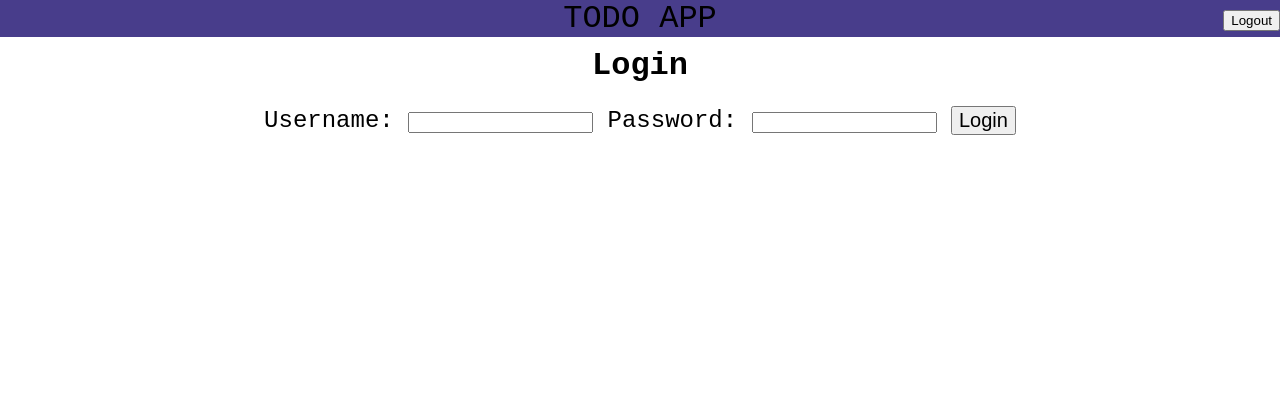
After one commit to danielamonteiro/todo-django-app, a Django app: page /login/ in a window 1280 px wide. The commit adds this page. Shown: the top 420 px of the page. Run offline with Django 3.2, Linux system fonts and the light colour scheme.

Commit message:
implementando opções de login e logout

```diff
--- a/TO_DO/TO_DO/urls.py
+++ b/TO_DO/TO_DO/urls.py
@@ -21,7 +21,7 @@ from django.views.generic import RedirectView
 urlpatterns = [
     path('admin/', admin.site.urls),
     path('todo/', views.tasks_list),
-    path('todo/tasks', views.task),
+    path('todo/tasks/', views.task),
     path('todo/tasks/submit', views.submit_task),
     path('todo/tasks/delete/<int:id_task>/', views.delete_task),
     path('', RedirectView.as_view(url='/todo/')),
--- a/TO_DO/todo_app/static/style.css
+++ b/TO_DO/todo_app/static/style.css
@@ -62,6 +62,56 @@ th {
     color: white;
 }
 
-form {
+.todo-form {
     text-align: center;
 }
+
+.task-form {
+    font-family: 'Courier New', Courier, monospace;
+    text-align: left;
+    margin: 0;
+    position: absolute;
+    top: 40%;
+    left: 50%;
+    transform: translate(-40%, -50%);
+    font-size: xx-large;
+}
+
+.btn-tasks-save {
+    margin: auto;
+    text-align: center;
+    display: inline-block;
+    position: absolute;
+    left: 30%;
+    font-size: medium;
+
+}
+
+.btn-tasks-cancel {
+    margin: auto;
+    text-align: center;
+    display: inline-block;
+    position: absolute;
+    left: 50%;
+    font-size: medium;
+
+}
+
+.login {
+    font-family: 'Courier New', Courier, monospace;
+    text-align: center;
+    font-size: x-large;
+}
+
+.btn-login {
+    font-size: smaller;
+}
+
+.btn-logout {
+    text-align: right;
+    font-family: 'Courier New', Courier, monospace;
+    font-size: smaller;
+    top: 10;
+    right: 0;
+    position: fixed;
+}
--- /dev/null
+++ b/TO_DO/todo_app/templates/login.html
@@ -0,0 +1,22 @@
+{% extends "model-page.html" %}
+
+{% block content %}
+<br>
+<h1>Login</h1>
+<div class="login">
+    <form action="submit" method="POST"> {% csrf_token %}
+        <label>Username:</label>
+        <input type="text" name="username">
+        <label>Password:</label>
+        <input type="password" name="password">
+        <button type="submit" class="btn-login">Login</button>
+    </form>
+
+    {% for message in messages %}
+            <br>
+            <strong>Error!</strong> {{ message }}
+        </div>
+    {% endfor %}
+</div>
+
+{% endblock %}
--- a/TO_DO/todo_app/templates/model-header.html
+++ b/TO_DO/todo_app/templates/model-header.html
@@ -2,6 +2,10 @@
     <body>
         <div class="header">
             TODO APP
+            <form action="/logout" class="btn-logout" >
+            <input type="submit" value="Logout">
+        </form>
         </div>
+
     </body>
 </html>
--- a/TO_DO/todo_app/views.py
+++ b/TO_DO/todo_app/views.py
@@ -10,6 +10,7 @@ def login_user(request):
     return render(request, 'login.html')
 
 def logout_user(request):
+    logout(request)
     return redirect('/')
 
 def submit_login(request):
@@ -21,7 +22,7 @@ def submit_login(request):
             login(request, usuario)
             return redirect('/')
         else:
-            messages.error(request, "Usuário e/ou senha inválido (s)!")
+            messages.error(request, "Wrong user name and/or password!")
 
         return redirect('/')
 
@@ -40,21 +41,26 @@ def task(request):
     if id_task:
         data['task'] = Tasks.objects.get(id=id_task)
 
-    return render(request, 'task.html', data)
+    return render(request, 'tasks.html', data)
 
 @login_required(login_url='/login/')
 def submit_task(request):
     if request.POST:
         task_name = request.POST.get('task_name')
-        cetegory = request.POST.get('category')
+        category = request.POST.get('category')
         description = request.POST.get('description')
         deadline = request.POST.get('deadline')
         status = request.POST.get('status')
-        task_user = request.POST.get('task_user')
+        task_user = request.user
         id_task = request.POST.get('id_task')
+        print("ID TASK", id_task)
         if id_task:
+            print("ID TASK", id_task)
             task = Tasks.objects.get(id=id_task)
-            if task.user_task == task_user:
+            print("TASK", task)
+            print("Task User", task.task_user)
+            print("User request", task_user)
+            if task.task_user == task_user:
                 task.task_name = task_name
                 task.category = category
                 task.description = description
@@ -78,7 +84,7 @@ def delete_task(request, id_task):
         task = Tasks.objects.get(id=id_task)
     except Exception:
         raise Http404
-    if task_user == task.user_task:
+    if task_user == task.task_user:
         task.delete()
     else:
         raise Http404
```
Also changed, not shown: TO_DO/todo_app/models.py (+15 -5 lines), TO_DO/todo_app/templates/tasks.html (+20 -6 lines), TO_DO/todo_app/templates/todo.html (+30 -14 lines), TO_DO/todo_app/migrations/0005_auto_20200427_0928.py (added), TO_DO/todo_app/migrations/0006_auto_20200428_0808.py (added).
